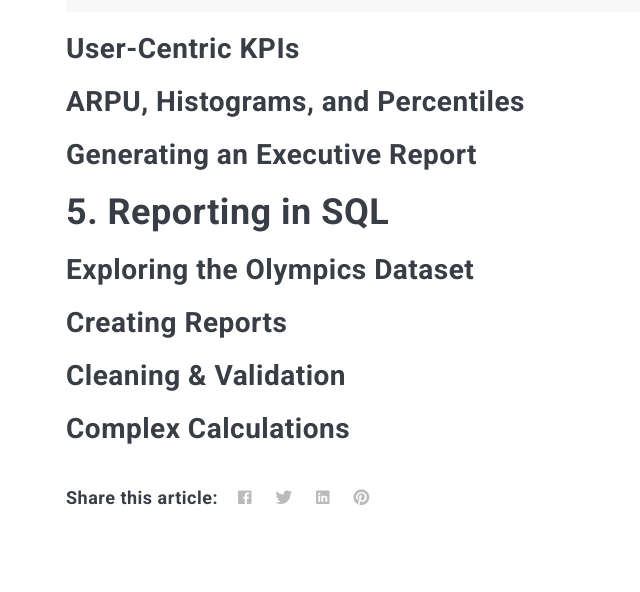
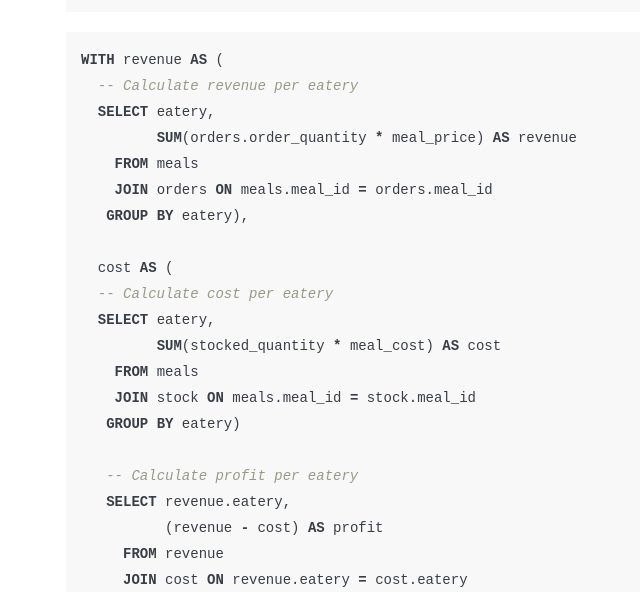
Before and after one commit to poi0905/poi0905.github.io, a Jekyll site: the page built from _posts/2022-11-16-datacamp-SQL-for-Business-Analysts.markdown, in a window 1280 px wide and 1400 px high, scrolled down 6864 px, cut to the strip 0-592 px from the top of the window. Shown: the whole strip, without its empty margins (194-834 px from the left). Built offline with Jekyll 4.4.1, drawn with Linux system fonts in a browser that asks for light colours; nearby versions of some CDN libraries; comment, search, counter and statistics services are not loaded; some of the changed text lies outside the part shown.

Commit message:
20221116

```diff
--- a/_posts/2022-11-16-datacamp-SQL-for-Business-Analysts.markdown
+++ b/_posts/2022-11-16-datacamp-SQL-for-Business-Analysts.markdown
@@ -416,14 +416,55 @@
 WHERE delivr_month < '2018-09-01';
 {% endhighlight %}
 
+{% highlight SQL %}
+WITH revenue AS (
+  -- Calculate revenue per eatery
+  SELECT eatery,
+         SUM(orders.order_quantity * meal_price) AS revenue
+    FROM meals
+    JOIN orders ON meals.meal_id = orders.meal_id
+   GROUP BY eatery),
+
+  cost AS (
+  -- Calculate cost per eatery
+  SELECT eatery,
+         SUM(stocked_quantity * meal_cost) AS cost
+    FROM meals
+    JOIN stock ON meals.meal_id = stock.meal_id
+   GROUP BY eatery)
+
+   -- Calculate profit per eatery
+   SELECT revenue.eatery,
+          (revenue - cost) AS profit
+     FROM revenue
+     JOIN cost ON revenue.eatery = cost.eatery
+    ORDER BY profit DESC;
+{% endhighlight %}
 
 {% highlight SQL %}
-
-{% endhighlight %}
-
-
-{% highlight SQL %}
-
+-- Set up the revenue CTE
+WITH revenue AS (
+	SELECT
+		DATE_TRUNC('month', order_date) :: DATE AS delivr_month,
+		SUM(meals.meal_price * orders.order_quantity) AS revenue
+	FROM meals
+	JOIN orders ON meals.meal_id = orders.meal_id
+	GROUP BY delivr_month),
+-- Set up the cost CTE
+  cost AS (
+ 	SELECT
+		DATE_TRUNC('month', stocking_date) :: DATE AS delivr_month,
+		SUM(meals.meal_cost * stock.stocked_quantity) AS cost
+	FROM meals
+    JOIN stock ON meals.meal_id = stock.meal_id
+	GROUP BY delivr_month)
+-- Calculate profit by joining the CTEs
+SELECT
+	revenue.delivr_month,
+	(revenue - cost) AS profit
+FROM revenue
+JOIN cost ON revenue.delivr_month = cost.delivr_month
+ORDER BY revenue.delivr_month ASC;
 {% endhighlight %}
 
 ## User-Centric KPIs
```
